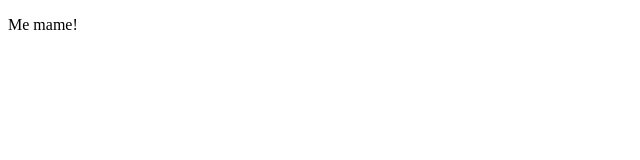
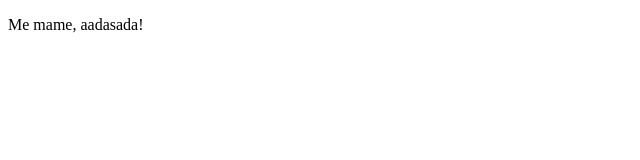
Before and after one commit to nickolasL13/airbnbclonefront, a React (Create React App) app in the folder frontend/: page / in a window 1280 px wide. Shown: the top 160 px of the page, without its empty margins (0-640 px from the left). Built offline with nearby package versions, Linux system fonts and the light colour scheme; the HTML template or start-up script is replaced by a standard one.

Commit message:
teste de envio

```diff
--- a/frontend/src/App.tsx
+++ b/frontend/src/App.tsx
@@ -3,7 +3,7 @@ import React from "react";
 function App() {
     return (
         <div>
-           <p>Me mame!</p>
+           <p>Me mame, aadasada!</p>
         </div>
     );
 }
```
Also changed, not shown: public/index.html (+0 -13 lines).
